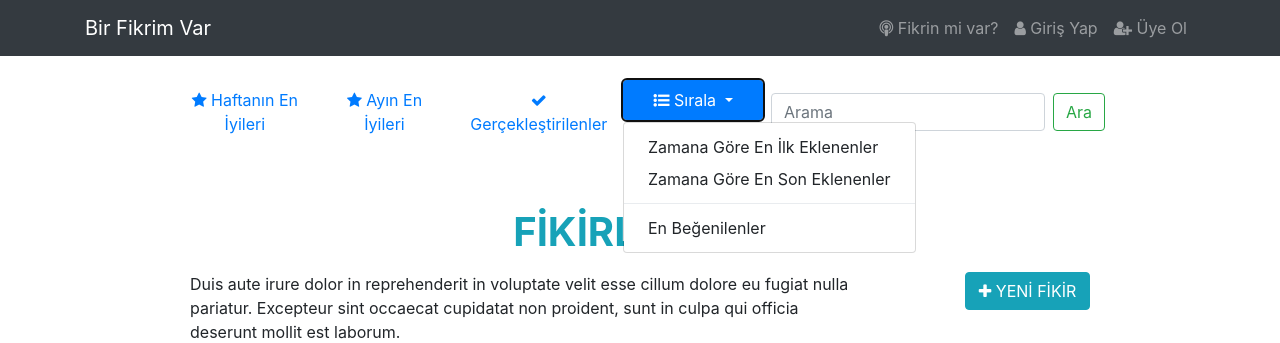
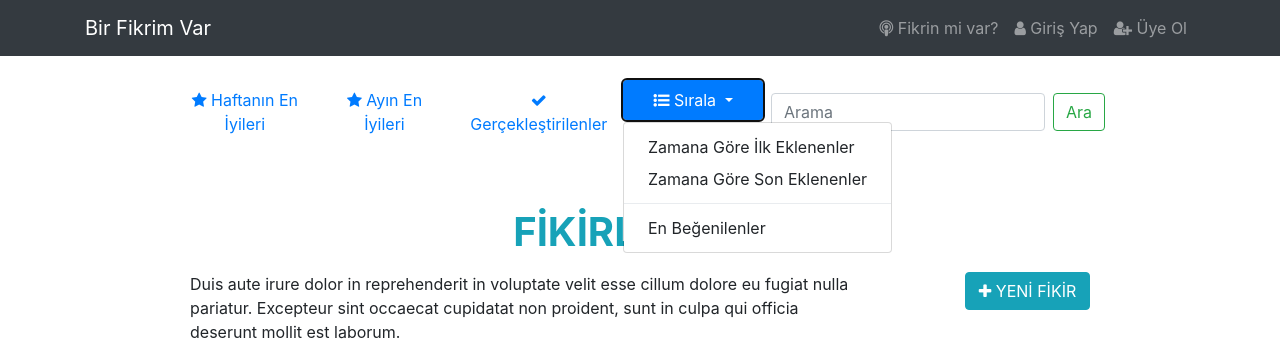
Before and after one commit to safakoks/muglabirfikrimvar, a Django app: page /anasayfa/ in a window 1280 px wide, after a click on "Sırala". Shown: the top 343 px of the page. Run offline with Django 3.2, Linux system fonts and the light colour scheme; data that the repository does not hold is empty; some libraries are stand-ins or nearby versions.

Commit message:
bug fixing

```diff
--- a/templates/partial/timeline/filter.html
+++ b/templates/partial/timeline/filter.html
@@ -14,8 +14,8 @@
                     <i class="fa fa-list-ul"></i> Sırala
                 </a>
                 <div class="dropdown-menu" aria-labelledby="navbarDropdown">
-                    <a class="dropdown-item" href="{% url 'fikir:ideas_by_time_view'%}">Zamana Göre En İlk Eklenenler</a>
-                  <a class="dropdown-item" href="{% url 'fikir:ideas_by_desc_time_view'%}">Zamana Göre En Son Eklenenler</a>
+                    <a class="dropdown-item" href="{% url 'fikir:ideas_by_time_view'%}">Zamana Göre İlk Eklenenler</a>
+                  <a class="dropdown-item" href="{% url 'fikir:ideas_by_desc_time_view'%}">Zamana Göre Son Eklenenler</a>
                   <div class="dropdown-divider"></div>
                   <a class="dropdown-item" href="{% url 'fikir:best_ideas_view'%}">En Beğenilenler</a>
 
```
